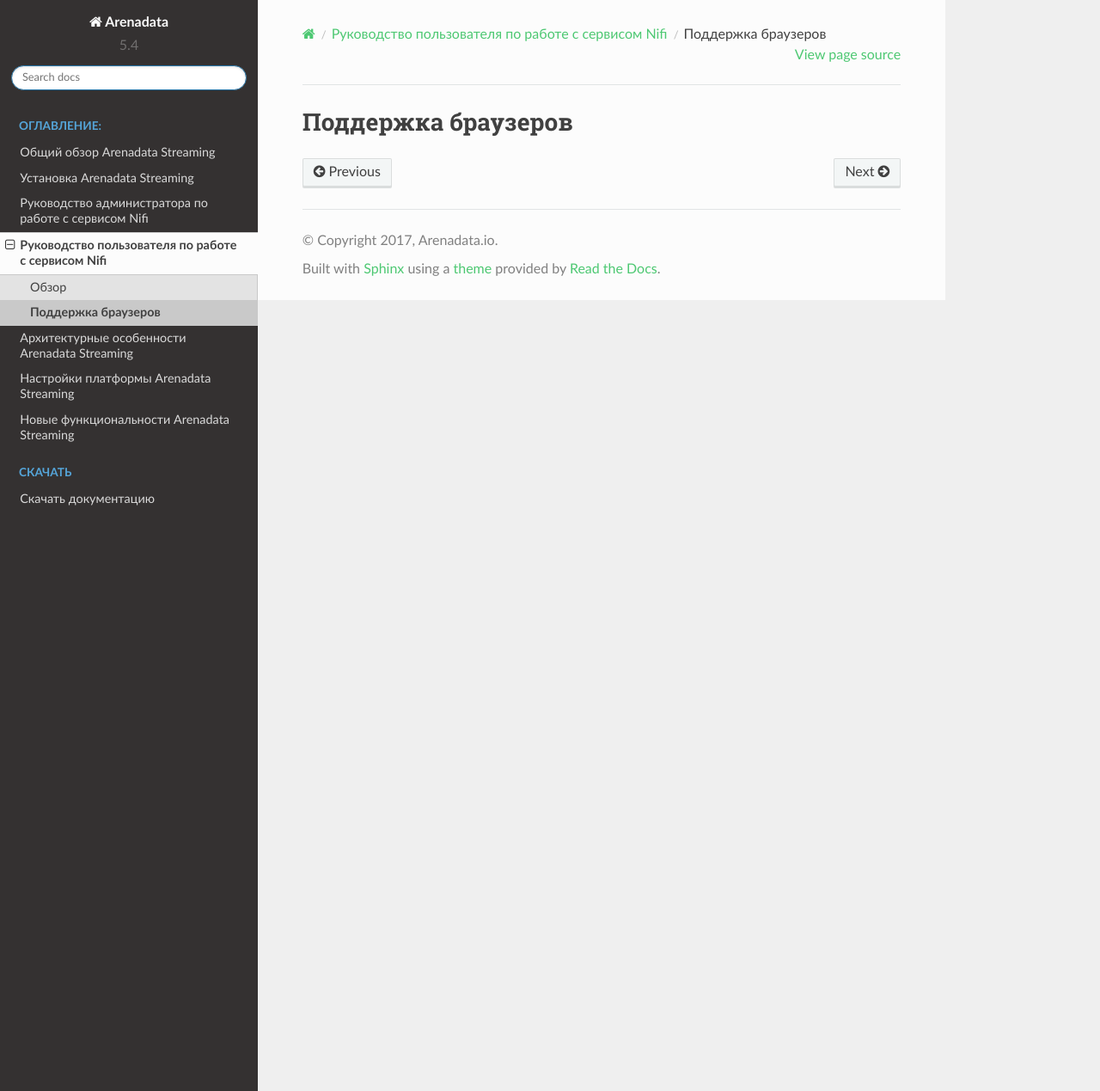
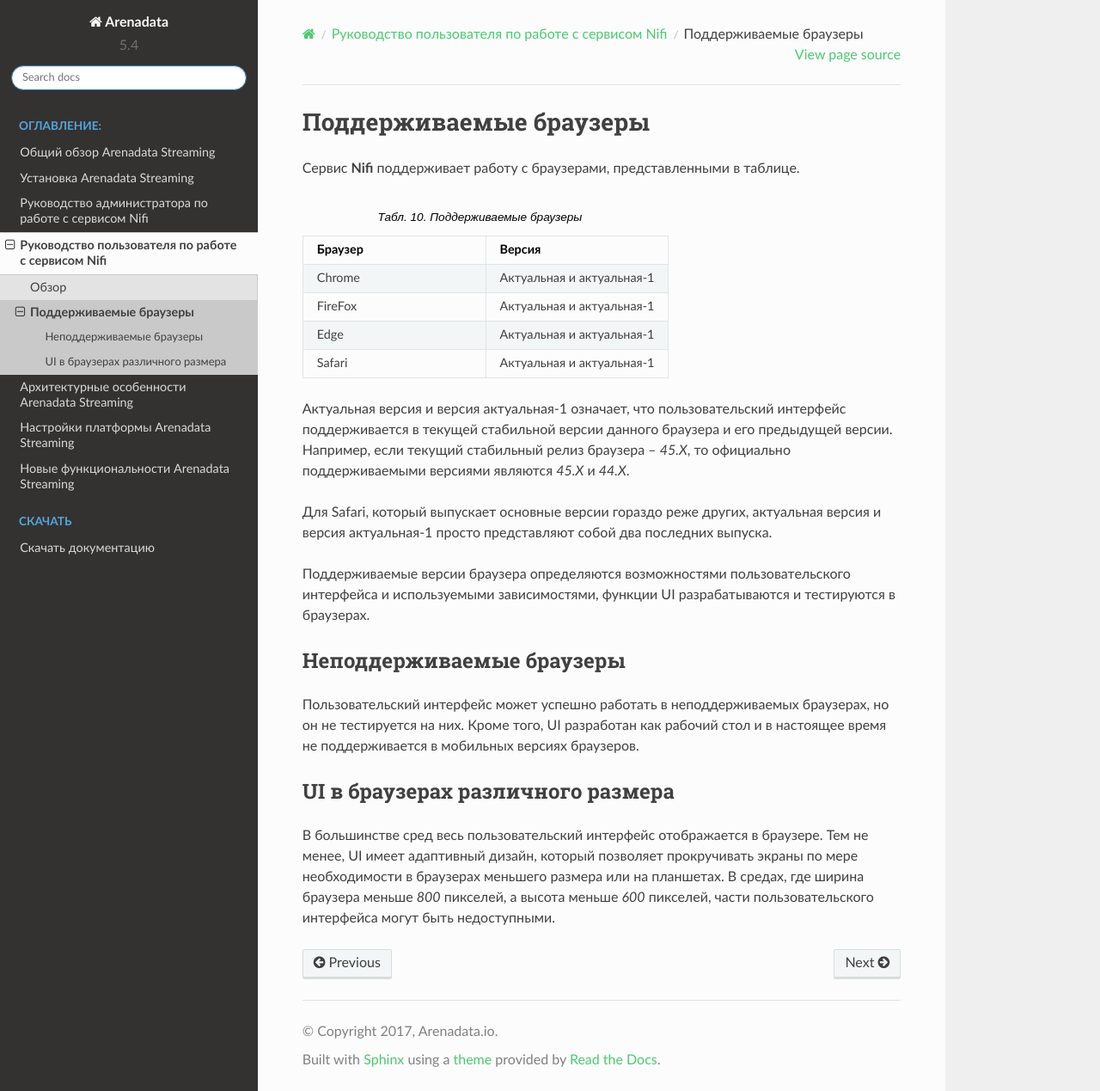
Before and after one commit to arenadata/docs_ads, a Sphinx documentation site: the page built from source/UserNIFI/Support.rst, in a window 1280 px wide and 1269 px high. Shown: the whole window at 86% size. Built offline with Sphinx 7.4.7 and the Read the Docs theme 2.0.0, drawn with Linux system fonts in a browser that asks for light colours; pages that are not in the unit, such as notebooks, are missing from menus.

Commit message:
Update Support.rst

```diff
--- a/source/UserNIFI/Support.rst
+++ b/source/UserNIFI/Support.rst
@@ -1,2 +1,31 @@
-Поддержка браузеров
-====================
+Поддерживаемые браузеры
+========================
+
+Сервис **Nifi** поддерживает работу с браузерами, представленными в таблице.
+
+.. csv-table:: Поддерживаемые браузеры
+   :header: "Браузер", "Версия"
+   :widths: 50, 50
+
+   "Chrome", "Актуальная и актуальная-1"
+   "FireFox", "Актуальная и актуальная-1"
+   "Edge", "Актуальная и актуальная-1"
+   "Safari", "Актуальная и актуальная-1"
+
+Актуальная версия и версия актуальная-1 означает, что пользовательский интерфейс поддерживается в текущей стабильной версии данного браузера и его предыдущей версии. Например, если текущий стабильный релиз браузера -- *45.X*, то официально поддерживаемыми версиями являются *45.X* и *44.X*.
+
+Для Safari, который выпускает основные версии гораздо реже других, актуальная версия и версия актуальная-1 просто представляют собой два последних выпуска.
+
+Поддерживаемые версии браузера определяются возможностями пользовательского интерфейса и используемыми зависимостями, функции UI разрабатываются и тестируются в браузерах.
+
+
+Неподдерживаемые браузеры
+--------------------------
+
+Пользовательский интерфейс может успешно работать в неподдерживаемых браузерах, но он не тестируется на них. Кроме того, UI разработан как рабочий стол и в настоящее время не поддерживается в мобильных версиях браузеров.
+
+
+UI в браузерах различного размера
+----------------------------------
+
+В большинстве сред весь пользовательский интерфейс отображается в браузере. Тем не менее, UI имеет адаптивный дизайн, который позволяет прокручивать экраны по мере необходимости в браузерах меньшего размера или на планшетах. В средах, где ширина браузера меньше *800* пикселей, а высота меньше *600* пикселей, части пользовательского интерфейса могут быть недоступными.
```
